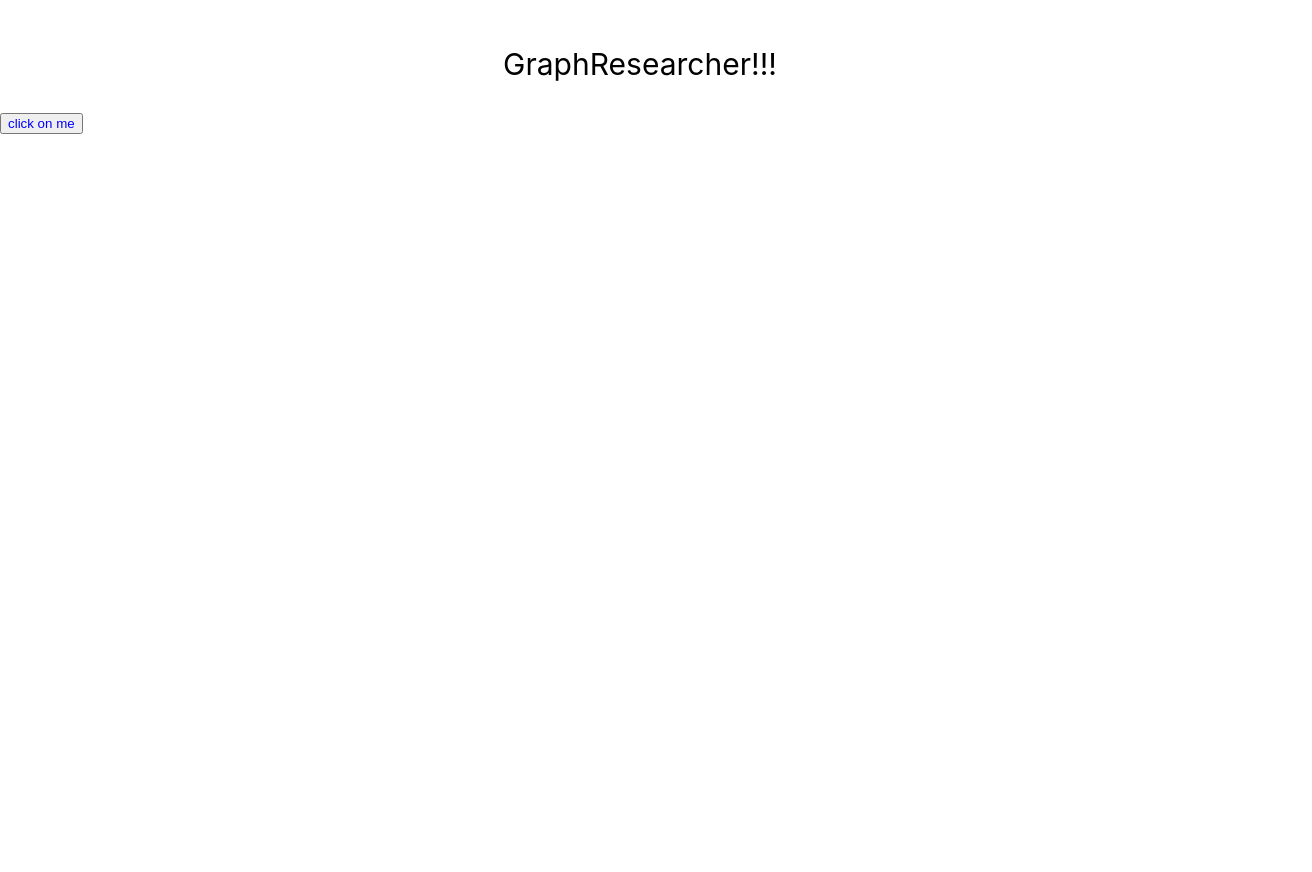
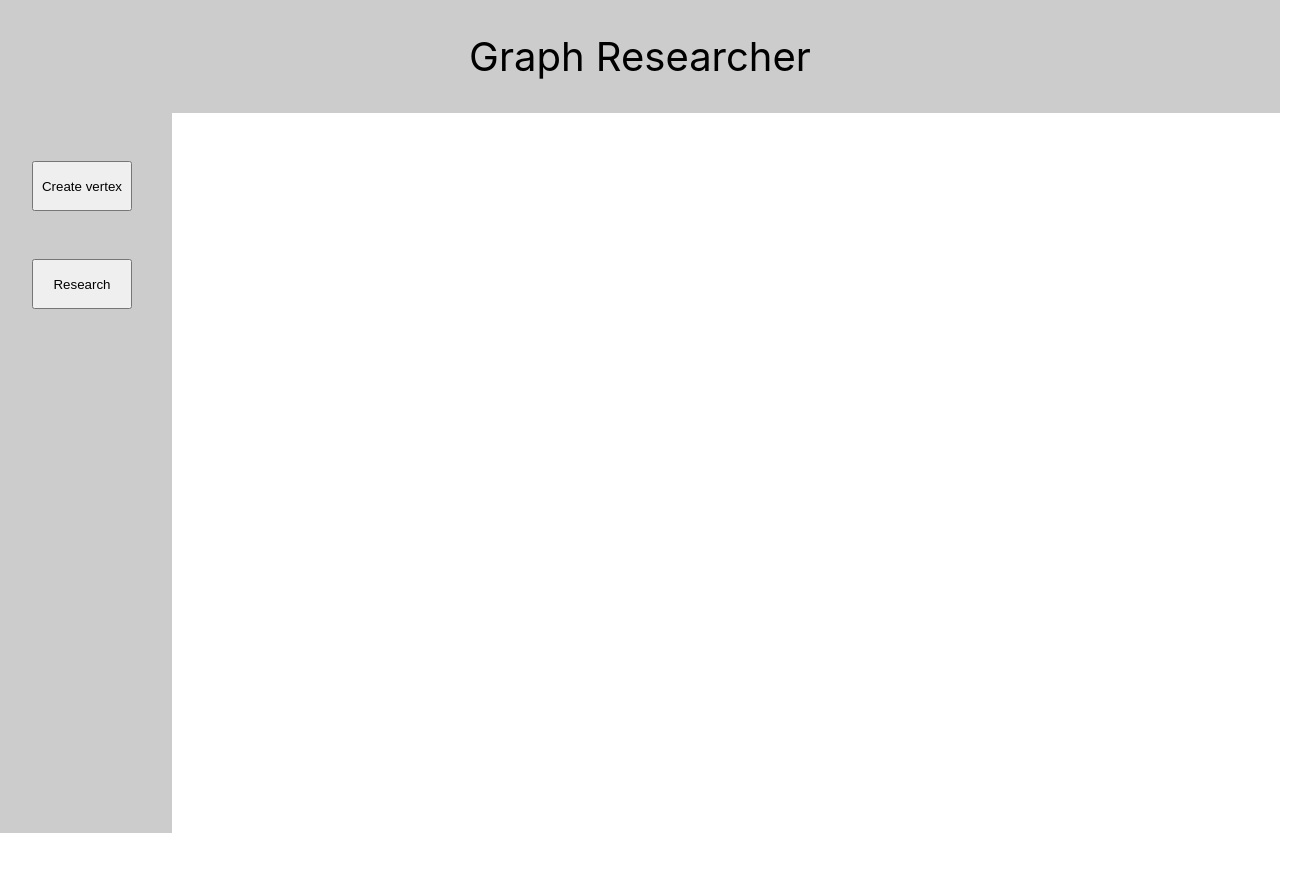
Before and after one commit to ilia-anikeev/graph-researcher, a React (Create React App) app in the folder ui/: page / in a window 1280 px wide. Shown: the top 872 px of the page, 1312 px wide, since content can reach past the window. Built offline with nearby package versions, Linux system fonts and the light colour scheme.

Commit message:
add info window

```diff
--- a/ui/src/App.js
+++ b/ui/src/App.js
@@ -1,14 +1,13 @@
 import React, { useLayoutEffect } from "react";
 import VertexButton from "./components/VertexButton";
 import Vertex from "./components/Vertex";
+import GraphMetadata from "./components/GraphResearchInfo"
 
 function App() {
   const [vertices, setVertex] = React.useState([]);
   const [count, updateCount] = React.useState(1);
   const [edges,setEdges]=React.useState([]);
   const [edgeCounter,setEdgeCounter]=React.useState(1);
-
-
 
 
   function createEdge(ids,idt){
@@ -20,8 +19,6 @@ function App() {
     id: edgeCounter
     }])
   }
-
-
 
   function createVertex() {
     const newCount = count + 1
@@ -42,7 +39,6 @@ function App() {
             ctx.moveTo(v1.x,v1.y);
             ctx.lineTo(v2.x,v2.y);
             ctx.stroke();
-
     };
   function updateButtonCoordinates (id, x, y){
     setVertex(vertices.map(vertex => {
@@ -57,35 +53,31 @@ function App() {
       draw(element.source,element.target)
     })
   });
- const handleMouseDown = event => {};
-  const handleMouseUp = event => {};
-   //const handleMouseMove = event => {};
+  //const handleMouseDown = event => {};
+  //const handleMouseUp = event => {};
   return (
     <div>
-      <div className='title'>
-        <p>GraphResearcher!!!</p>
+      <div >
+        <p className='title'>Graph Researcher</p>
       </div>
-
-      <button className='button' onClick={() => createVertex()}> click on me</button>
-      <div>
-      <VertexButton vertices={vertices} updateButtonCoordinates={updateButtonCoordinates} createEdge={createEdge}/>
-
-
-        <canvas
+      <div className="menu">
+        <div style={{paddingTop: "3rem"}}><button className='button' onClick={() => createVertex()}> Create vertex</button>
+        <VertexButton vertices={vertices} updateButtonCoordinates={updateButtonCoordinates} createEdge={createEdge}/>
+        </div>
+        <div style={{paddingTop: "3rem"}}><GraphMetadata/></div>
+        <div>
+          <canvas
                 id="canvas"
-                width={window.innerWidth-4}
-                height={window.innerHeight-4}
-                onMouseDown={handleMouseDown}
-                onMouseUp={handleMouseUp}
-
-              >
+                width={window.innerWidth}
+                height={window.innerHeight}
+                color='grey'
+               // onMouseDown={handleMouseDown}
+               // onMouseUp={handleMouseUp}
+               >
                 Canvas
-              </canvas>
-              </div>
-
-      {vertices.forEach(element => {
-        })}
-
+             </canvas>
+          </div>
+      </div>
     </div>
   );
 }
--- /dev/null
+++ b/ui/src/components/GraphResearchInfo.css
@@ -0,0 +1,24 @@
+.GraphMetadata {
+    position: fixed;
+    top: 0;
+    right: 0;
+    bottom: 0;
+    left: 0;
+    background: rgba(0, 0, 0, 0.5);
+    display: flex;
+    justify-content: center;
+    padding-top: 5rem;
+}
+
+.GraphMetadata-body{
+    background: white;
+    padding: 2rem;
+    width: 400px;
+    height: 200px;
+    border-radius: 5px;
+    white-space: pre
+}
+
+.columns-2 {
+    column-count: 2;
+  }
--- /dev/null
+++ b/ui/src/components/GraphResearchInfo.js
@@ -0,0 +1,25 @@
+import React from "react";
+import "./GraphResearchInfo.css";
+import "../index.css"
+
+export default class GraphMetadata extends React.Component{
+    state={
+        isOpen:false
+    }
+    render() {
+        return(
+            <React.Fragment>
+                <button className="button" onClick={() => {setTimeout(() => this.setState({isOpen:true}), 1000)}}>      Research      </button>
+                {this.state.isOpen && <div className="GraphMetadata">
+                    <div className="GraphMetadata-body" >
+                        <h1 style={{textAlign: "center"}}>Info</h1>
+                        <p>Bridges                                                                     no </p>
+                        <p>Articulation Points                                                 3</p>
+                        <p>Connected Components                              (1, 2, 3, 4, 5)</p>
+                    <button style={{alignSelf: "right"}} onClick={() => this.setState({isOpen:false})}>Close</button>
+                    </div>
+                </div>}
+            </React.Fragment>
+        )
+    }
+}
--- a/ui/src/components/Vertex.css
+++ b/ui/src/components/Vertex.css
@@ -4,7 +4,7 @@
     height: 50px;
     background-color: #ADD8E6;
     border-radius: 50%;
-    border: 3px solid black;
+    border: 2px solid black;
     text-align: center;
 }
 
--- a/ui/src/components/Vertex.js
+++ b/ui/src/components/Vertex.js
@@ -9,7 +9,7 @@ function Vertex(props){
     return (
             <Draggable nodeRef={noderef}
                 axis="both"
-                defaultPosition={{x: 0, y: 0}}
+                defaultPosition={{x: 200, y: 200}}
                 position={null}
                 grid={[1,1]}
                 scale={1}
--- a/ui/src/components/VertexButton.js
+++ b/ui/src/components/VertexButton.js
@@ -6,19 +6,16 @@ import "./VertexButton.css";
 function VertexButton(props) {
 
     const verticesRef = useRef([]);
-
     const [drawEdge,setDrawEdge]=React.useState(false);
     const [source,setSource]=React.useState(1);
 
     const handleMouseMove = (id, vertex) => (event) => {
         const rect = event.target.getBoundingClientRect();
-        props.updateButtonCoordinates(id, rect.x+10, rect.y-120);
-        //props.updateButtonCoordinates(id, vertex.x+10, vertex.y-120);
+        props.updateButtonCoordinates(id, rect.x-5, rect.y-283);
         if(drawEdge===true){
             if(id===props.source){
                 setDrawEdge(false);
                 return;
-
             }else{
                props.createEdge(source,id);
                setDrawEdge(false);
@@ -28,10 +25,7 @@ function VertexButton(props) {
             setDrawEdge(true);
         }
     };
-    const handleMouseDown=(id) =>(event) =>{
 
-
-    }
     return (
         <div>
             {props.vertices ? props.vertices.map(vertex => {
--- a/ui/src/index.css
+++ b/ui/src/index.css
@@ -13,12 +13,23 @@ code {
 }
 
 .title{
-  padding-top: 1rem;
+  padding-top: 2rem;
+  padding-bottom: 2rem;
   margin: 0 auto;
   text-align: center;
-  font-size: 30px;
+  font-size: 40px;
+  background: rgba(0, 0, 0, 0.2);
 }
 
 .button{
-  color: blue;
+  color: black;
+  width: 100px;
+  height: 50px;
 }
+
+.menu{
+  padding-left: 2rem;
+  background: rgba(0, 0, 0, 0.2);
+  width: 140px;
+  height: 720px;
+}
```
